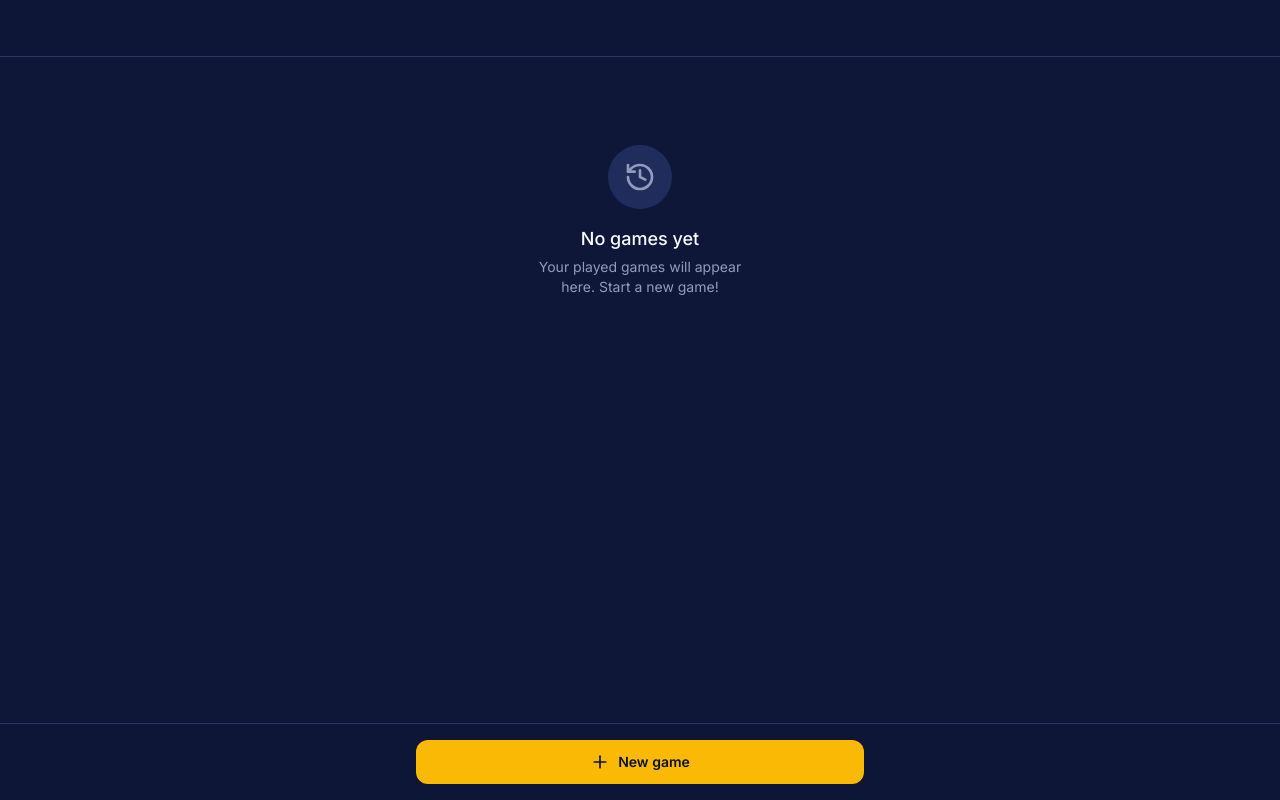
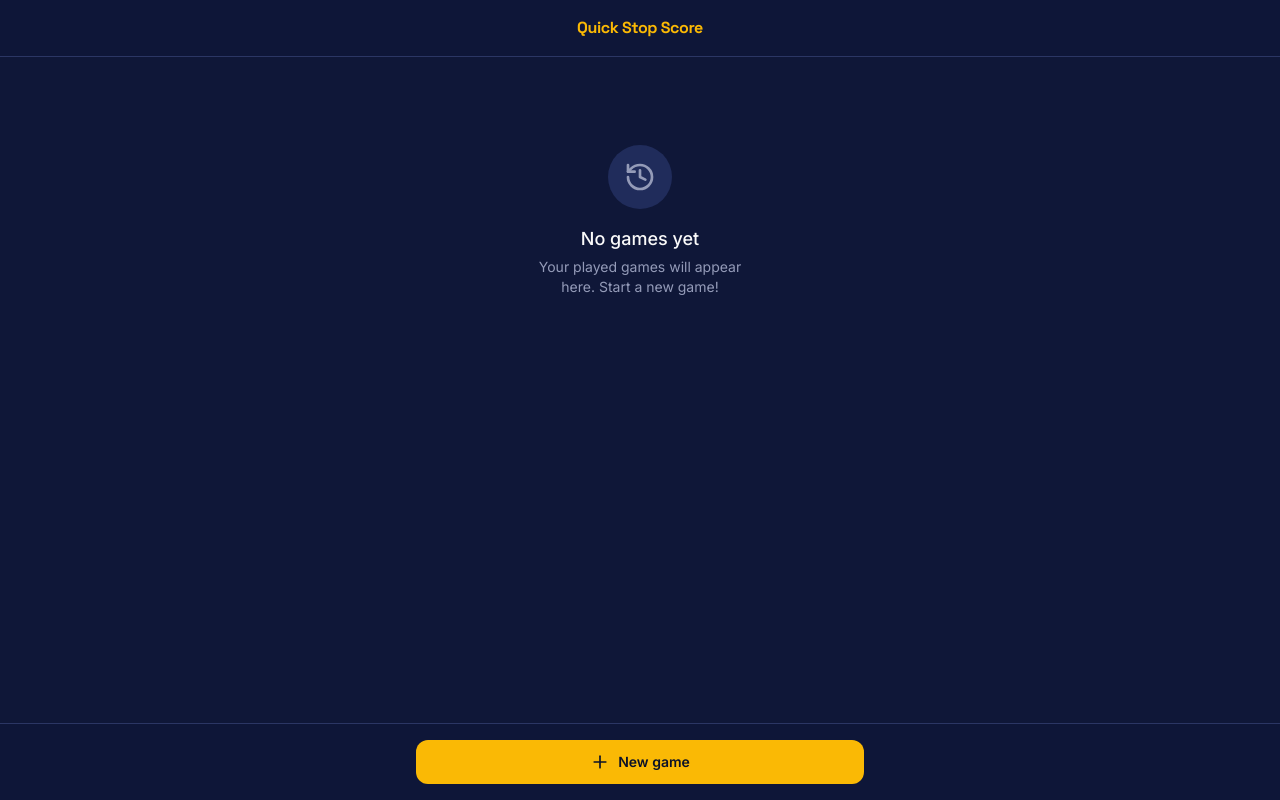
Before and after one commit to LoGaNsF/quick-stop-score, a Next.js app: page /en in a window 1280 px wide. Built offline with nearby package versions, Linux system fonts and the light colour scheme.

Commit message:
feat: center header title with home icon on left
Update header layout for centered title and left home icon.

Co-authored-by: José Manuel Garrido Chacón <2463103+LoGaNsF@users.noreply.github.com>

```diff
--- a/src/components/app-shell.tsx
+++ b/src/components/app-shell.tsx
@@ -29,7 +29,7 @@ export function AppShell({
     <div className='flex min-h-screen flex-col bg-background'>
       {/* Global sticky header */}
       <header className='sticky top-0 z-50 w-full border-b border-border bg-background/95 backdrop-blur-sm'>
-        <div className='flex h-14 w-full items-center px-4'>
+        <div className='flex h-14 w-full items-center justify-between px-4'>
           {!isHome ? (
             <Link
               href='/'
@@ -41,6 +41,10 @@ export function AppShell({
           ) : (
             <div className='h-9 w-9' />
           )}
+          <span className='font-[family-name:var(--font-display)] text-base font-bold tracking-tight text-primary'>
+            {isHome ? title : 'Quick Stop Score'}
+          </span>
+          <div className='h-9 w-9' />
         </div>
       </header>
 
```
